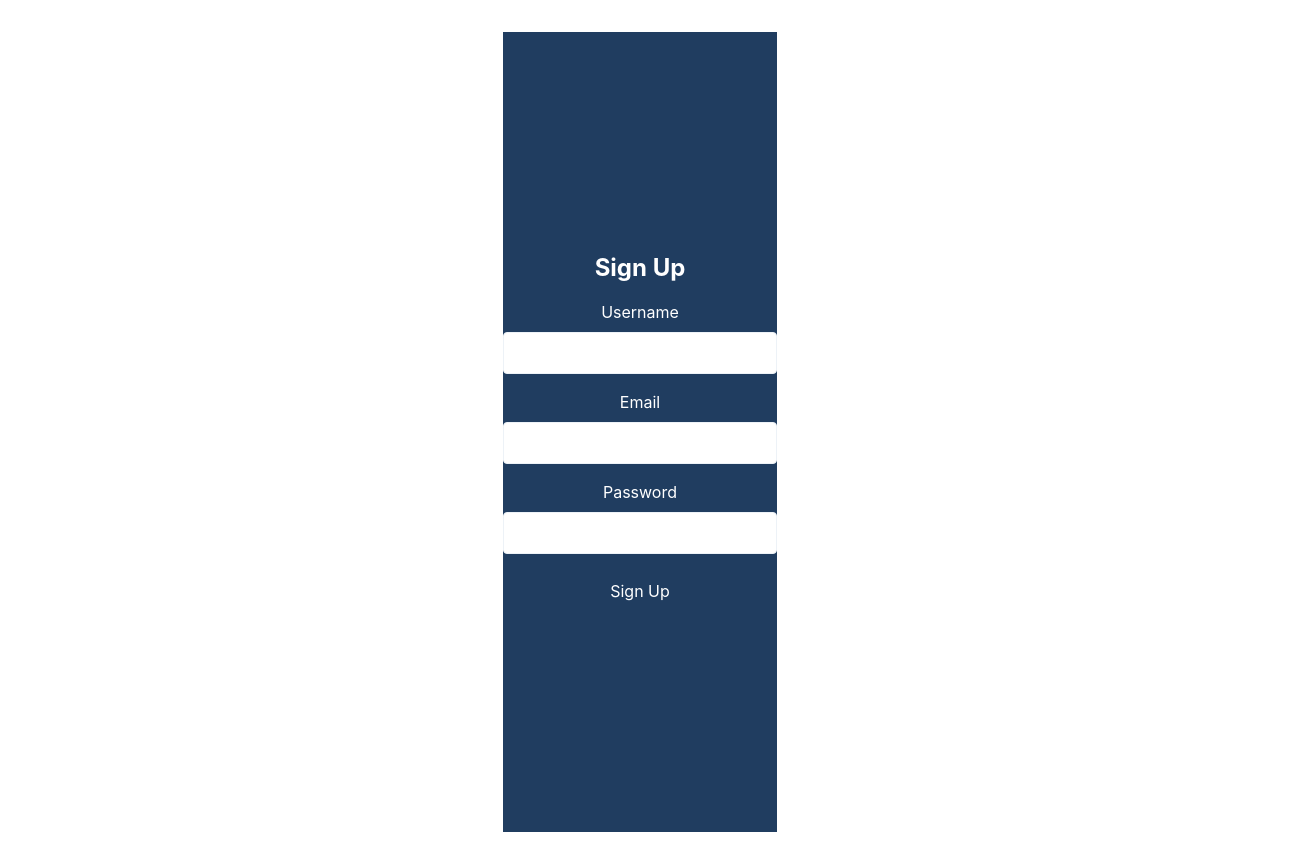
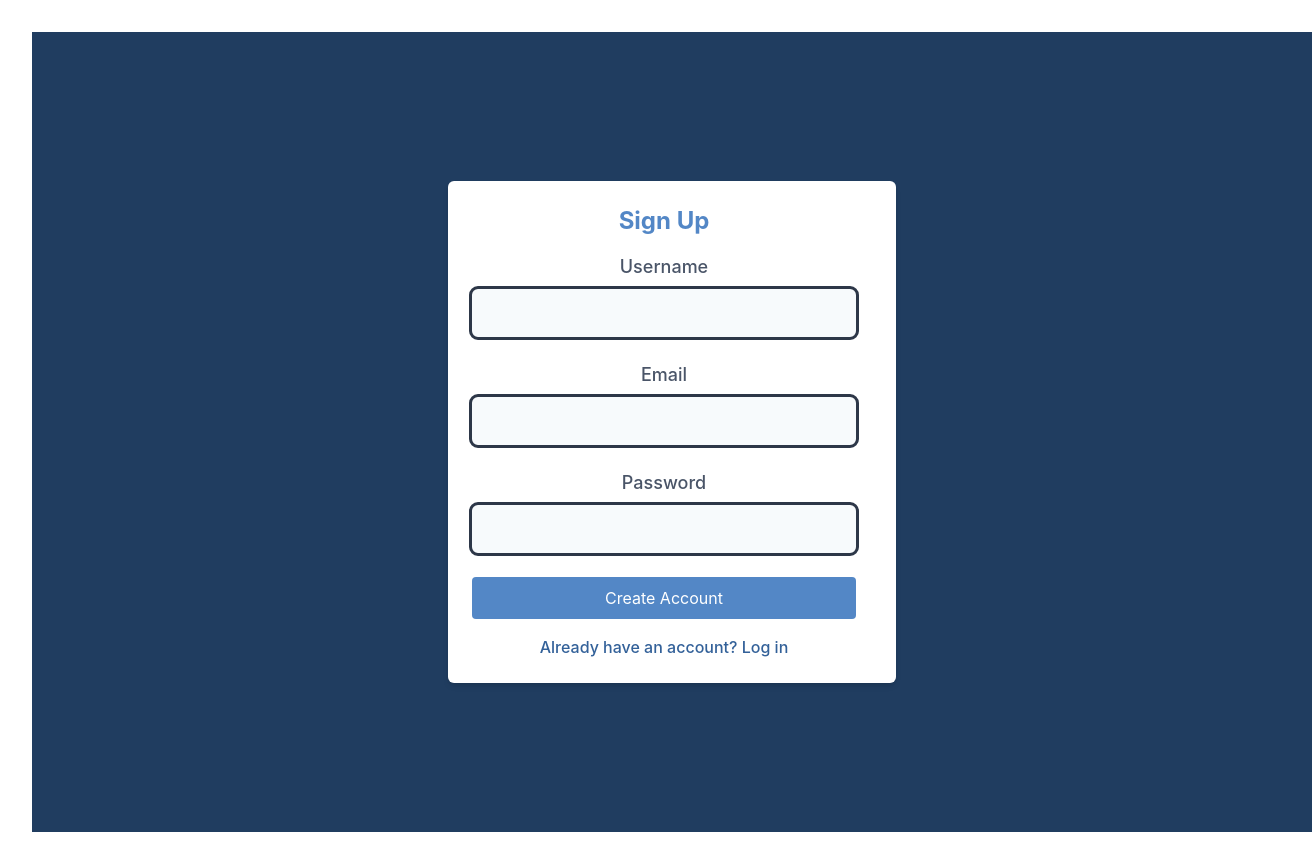
Before and after one commit to GregGuazzone/FinancialAIAnalyzer, a React (Create React App) app in the folder frontend/: page /signup in a window 1280 px wide. Shown: the whole page, 1312 px wide, since content can reach past the window. Built offline with nearby package versions, Linux system fonts and the light colour scheme.

Commit message:
TO DO: fix /api/watchlist and /api/watchlist/add

```diff
--- a/frontend/src/Api.js
+++ b/frontend/src/Api.js
@@ -11,8 +11,9 @@ const Api = {
         body: JSON.stringify(formData),
       });
       const data = await response.json();
+      console.log('Data:', data);
       if (response.ok) {
-        return { success: true, data };
+        return { success: true, message: data.message };
       } else {
         return { success: false, error: data.error };
       }
@@ -41,7 +42,6 @@ const Api = {
   },
 
   getWatchlist: async () => {
-    console.log("Watchlist Access Token:", localStorage.getItem('access_token'));
     return fetch(`${API_BASE_URL}/watchlist`, {
       method: 'GET',
       headers: {
@@ -51,12 +51,28 @@ const Api = {
     })
       .then((response) => response.json())
       .then((data) => {
-        console.log("Watchlist:", data.watchlist);
+        console.log('Success:', data.watchlist);
         return data.watchlist;
       });
 
       },
 
+  addToWatchlist: async (ticker) => {
+    console.log('ticker:', ticker);
+    return fetch(`${API_BASE_URL}/watchlist/add`, {
+      method: 'POST',
+      headers: {
+        'Content-Type': 'application/json',
+        Authorization: `Bearer ${localStorage.getItem('access_token')}`,
+      },
+      body: JSON.stringify(ticker),
+    })
+      .then((response) => response.json())
+      .then((data) => {
+        console.log('Success:', data.status);
+        return data.status;
+      });
+  }
 
 
 };
--- a/frontend/src/components/Dashboard.jsx
+++ b/frontend/src/components/Dashboard.jsx
@@ -1,41 +1,83 @@
 import React, { useState, useEffect } from 'react';
 import Api from '../Api';
-import { useNavigate } from 'react-router-dom'
-import '../App.css'
-
+import { useNavigate } from 'react-router-dom';
+import '../App.css';
 
 const Dashboard = () => {
   const [watchlist, setWatchlist] = useState([]);
+  const [newStock, setNewStock] = useState('');
 
   const navigate = useNavigate();
 
-
-
   useEffect(() => {
-
     const getWatchlist = async () => {
       const response = await Api.getWatchlist();
       setWatchlist(response);
-    }
+    };
     getWatchlist();
-
   }, []);
 
-  console.log("Watchlist!:", watchlist)
+
+  const handleAddStock = () => {
+    // Assuming you have an API function to add a stock to the watchlist
+    Api.addToWatchlist(newStock)
+      .then(() => {
+        setWatchlist([...watchlist, newStock]);
+        setNewStock('');
+      })
+      .catch((error) => {
+        console.error('Error adding stock to watchlist:', error);
+      });
+  };
+
+  console.log("Watchlist:", watchlist)
   return (
-      <div className="dashboard-container flex flex-col items-stretch min-w-screen justify-center h-screen bg-bluegrey-500">
+    <div className="dashboard-container flex flex-col items-stretch min-w-screen justify-center h-screen bg-bluegrey-500 w-screen">
       <h1 className="text-2xl font-bold mb-4 text-white">Dashboard</h1>
       <p className="text-gray-300">Welcome to your dashboard!</p>
-        <div className="mt-4">
-          <h2 className="text-lg font-semibold text-white">Watchlist</h2>
+      <div className="flex flex-row justify-center my-4">
+        <h2 className="text-lg font-semibold text-white mr-2 items-start">Watchlist</h2>
+        <div className="flex flex-row items-center">
+          <input
+            type="text"
+            value={newStock}
+            onChange={(e) => setNewStock(e.target.value)}
+            placeholder="Enter stock symbol"
+            className="px-2 py-1 mr-2 border border-gray-400 rounded-md"
+          />
+          <button
+            onClick={handleAddStock}
+            className="px-3 py-1 text-white bg-blue-500 rounded-md"
+          >
+            Add Stock
+          </button>
+        </div>
+      </div>
+      <div className="relative overflow-x-auto bg-white shadow-md rounded-lg m-3 ">
         {watchlist.length > 0 ? (
-          <ul>
-            {watchlist.map((item, index) => (
-              <li className= "text-white" key={index}>{item}</li>
+          <table className="w-full text-sm text-left text-gray-500 dark:text-gray-400">
+            <thead className="text-xs text-gray-700 uppercase bg-gray-50">
+              <tr>
+                <th scope="col" class="px-6 py-3">Symbol</th>
+                <th scope="col" class="px-6 py-3">Price</th>
+              </tr>
+            </thead>
+            <tbody>
+              {watchlist.map((item) => (
+                <tr className="bg-white border-b"
+                  key={item}>
+                    <th scope="row" class="px-6 py-4 font-medium text-gray-900 whitespace-nowrap">
+                      {item}
+                    </th>
+                    <td class="px-6 py-4 text-gray-500 whitespace-nowrap">
+                      $345.00
+                    </td>
+                </tr>
               ))}
-          </ul>
+            </tbody>
+          </table>
         ) : (
-          <p className= "text-white">Loading watchlist...</p>
+          <p className="text-white">Loading watchlist...</p>
         )}
       </div>
       {/* Add your additional dashboard content here */}
--- a/frontend/src/components/Home.jsx
+++ b/frontend/src/components/Home.jsx
@@ -3,19 +3,21 @@ import { Link } from 'react-router-dom';
 
 const Home = () => {
   return (
-    <div className="flex flex-col items-center justify-center h-screen bg-bluegrey-500">
-      <h1 className="text-4xl text-gray-200 font-bold mb-6">Welcome to Your Stock Finance Tool</h1>
-      <p className="text-lg text-gray-200 mb-8">
+    <div className="flex flex-col items-center justify-center h-screen w-screen bg-bluegrey-500">
+      <div className="max-w-md w-full mx-4 bg-white p-6 rounded-md shadow-md">
+        <h1 className="text-4xl text-gray-700 font-bold mb-6">Welcome to Your Stock Finance Tool</h1>
+        <p className="text-lg text-gray-700 mb-8">
           Harnessing the power of AI to provide personalized stock analysis and recommendations.
         </p>
         <Link to="/signup">
-        <button className="bg-white-500 hover:bg-blue-800 text-white font-semibold py-2 px-4 rounded">
+          <button className="bg-bluegrey-300 hover:bg-blue-800 text-white font-semibold py-2 px-4 rounded">
             Sign Up
           </button>
         </Link>
-      <p className="mt-4 text-gray-200 text-sm">
-        Already have an account? <Link to="/login" className="text-white">Log in</Link>
+        <p className="mt-4 text-gray-700 text-sm">
+          Already have an account? <Link to="/login" className="text-blue-300 hover:text-blue-700">Log in</Link>
         </p>
+      </div>
     </div>
   );
 };
--- a/frontend/src/components/Login.jsx
+++ b/frontend/src/components/Login.jsx
@@ -33,10 +33,9 @@ const handleSubmit = async (e) => {
 };
 
 return (
-  <div className="flex justify-center items-center h-screen bg-bluegrey-500">
+  <div className="flex justify-center items-center h-screen w-screen bg-bluegrey-500">
     <div className="max-w-md w-full mx-4 bg-white p-6 rounded-md shadow-md">
-
-      <form onSubmit={handleSubmit}>
+      <form onSubmit={handleSubmit} className="w-full max-w-sm">
         <div className="mb-6">
           <label htmlFor="email" className="block mb-2 text-lg font-medium text-gray-700">
             Email
@@ -75,10 +74,14 @@ return (
 
         <button
           type="submit"
-          className="w-full bg-indigo-600 text-white py-3 rounded-md hover:bg-indigo-700 transition-colors duration-300"
+          className="w-full bg-indigo-600 text-white py-3 bg-blue-300 rounded-md hover:scale-105 transform transition-all duration-300 ease-in-out"
         >
           Log In
         </button>
+        <p className="mt-4 text-gray-600 text-center">
+          <a href="/signup" className="text-blue-500 hover:text-blue-700">Don't have an account? Sign Up</a>
+        </p>
+
       </form>
     </div>
   </div>
--- a/frontend/src/components/SignUp.jsx
+++ b/frontend/src/components/SignUp.jsx
@@ -1,8 +1,6 @@
 import React, { useState } from 'react';
 import Api from '../Api';
-import { useNavigate } from 'react-router-dom';
-
-
+import { useNavigate, Link } from 'react-router-dom';
 
 const SignUp = () => {
   const navigate = useNavigate();
@@ -10,6 +8,10 @@ const SignUp = () => {
     username: '',
     email: '',
     password: '',
+  });
+  const [errorMessages, setErrorMessages] = useState({
+    username: '',
+    email: '',
   });
 
   const handleChange = (e) => {
@@ -21,25 +23,27 @@ const SignUp = () => {
 
   const handleSubmit = async (e) => {
     e.preventDefault();
-    const { success, data, error } = await Api.signup(formData);
+    const { success, message, error } = await Api.signup(formData);
+    console.log(message);
+    console.log(error)
     if (success) {
-      navigate('/dashboard')
-      console.log(data.message);
+      navigate('/dashboard');
+      console.log(message);
       // Redirect or show success message
     } else {
+
       console.error(error);
-      // Show error message
+
     }
-
   };
 
   return (
-    <div className="flex flex-col items-center justify-center min-h-screen bg-bluegrey-500">
+    <div className="flex flex-col items-center justify-center h-screen w-screen bg-bluegrey-500">
+      <div className="max-w-md w-full mx-4 bg-white p-6 rounded-md shadow-md">
         <form onSubmit={handleSubmit} className="w-full max-w-sm">
-        <h2 className="text-2xl font-bold text-white mb-4">Sign Up</h2>
-
-        <div className="mb-4">
-          <label htmlFor="username" className="block mb-2 text-white">
+          <h2 className="text-2xl font-bold text-blue-300 mb-4">Sign Up</h2>
+          <div className="mb-6">
+            <label htmlFor="username" className="block mb-2 text-lg font-medium text-gray-700">
               Username
             </label>
             <input
@@ -48,13 +52,16 @@ const SignUp = () => {
               name="username"
               value={formData.username}
               onChange={handleChange}
-            className="w-full px-3 py-2 border rounded"
+              className="w-full px-4 py-3 outline rounded-md placeholder-gray-600 bg-gray-100 text-gray-800 focus:outline-none focus:bg-white"
               required
             />
+            {errorMessages.username && (
+              <p className="text-red-500 mt-1">{errorMessages.username}</p>
+            )}
           </div>
 
-        <div className="mb-4">
-          <label htmlFor="email" className="block mb-2 text-white">
+          <div className="mb-6">
+            <label htmlFor="email" className="block mb-2 text-lg font-medium text-gray-700">
               Email
             </label>
             <input
@@ -63,13 +70,16 @@ const SignUp = () => {
               name="email"
               value={formData.email}
               onChange={handleChange}
-            className="w-full px-3 py-2 border rounded"
+              className="w-full px-4 py-3 outline rounded-md placeholder-gray-600 bg-gray-100 text-gray-800 focus:outline-none focus:bg-white"
               required
             />
+            {errorMessages.email && (
+              <p className="text-red-500 mt-1">{errorMessages.email}</p>
+            )}
           </div>
 
-        <div className="mb-4">
-          <label htmlFor="password" className="block mb-2 text-white">
+          <div className="mb-6">
+            <label htmlFor="password" className="block mb-2 text-lg font-medium text-gray-700">
               Password
             </label>
             <input
@@ -78,15 +88,20 @@ const SignUp = () => {
               name="password"
               value={formData.password}
               onChange={handleChange}
-            className="w-full px-3 py-2 border rounded"
+              className="w-full px-4 py-3 outline rounded-md placeholder-gray-600 bg-gray-100 text-gray-800 focus:outline-none focus:bg-white"
               required
             />
           </div>
 
-        <button type="submit" className="w-full bg-blue-500 text-white py-2 rounded">
-          Sign Up
+          <button type="submit" className="w-full bg-blue-300 text-white py-2 rounded hover:scale-105">
+            Create Account
           </button>
+
+          <p className="mt-4 text-gray-600 text-center">
+            <Link to="/login" className="text-blue-400 hover:text-blue-800">Already have an account? Log in</Link>
+          </p>
         </form>
+      </div>
     </div>
   );
 };
--- a/frontend/tailwind.config.js
+++ b/frontend/tailwind.config.js
@@ -30,7 +30,12 @@ export default {
         200: '#6694cc',
         300: '#5387c6',
         400: '#336199',
-        500: '#203d60'
+        500: '#203d60',
+        600: '#1a365d',
+        700: '#102a4c',
+        800: '#081c36',
+        900: '#040e1b'
+
       },
     },
         extend: {},
```
Also changed, not shown: 2 other files (tests, documents, lock files or other folders). Lines whose indentation alone changed are shown as unchanged.
